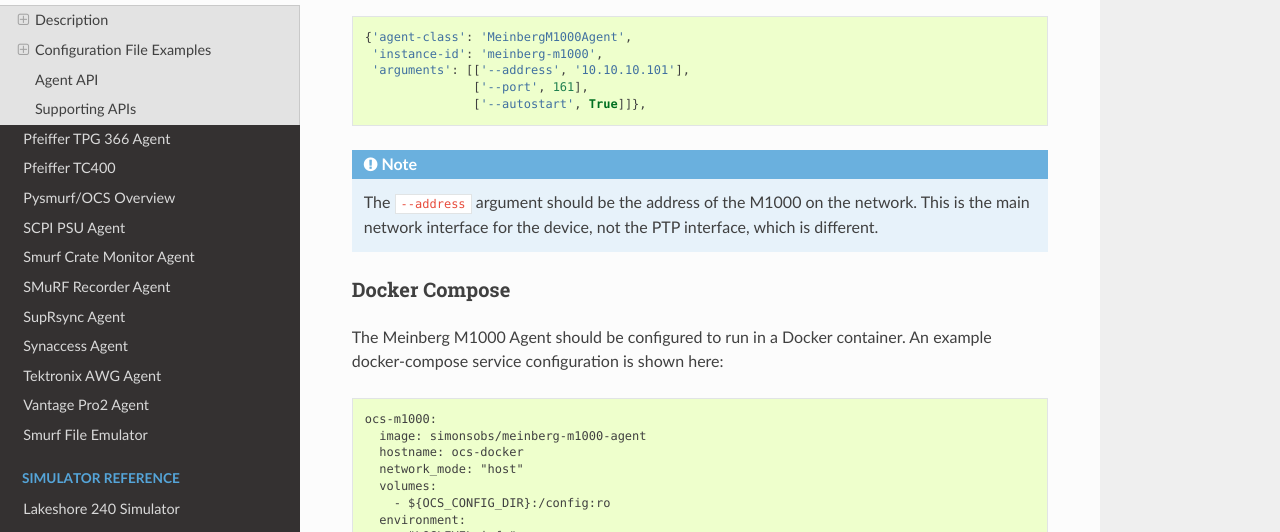
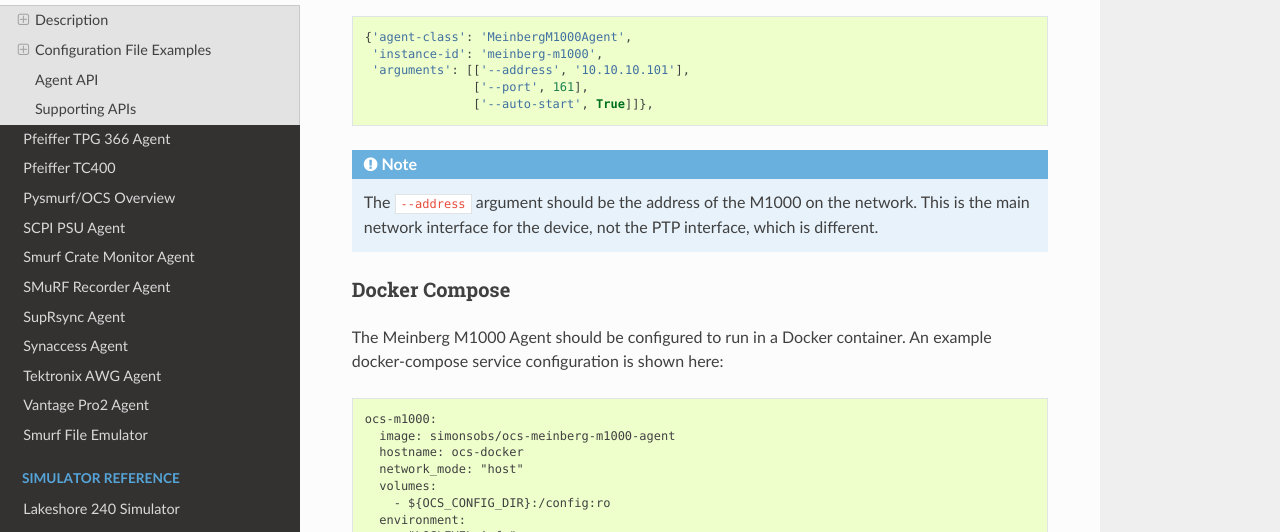
Before and after one commit to simonsobs/socs, a Sphinx documentation site: the page built from docs/agents/meinberg_m1000_agent.rst, in a window 1280 px wide and 900 px high, scrolled down 1061 px. Shown: the part 163-695 px from the top of the window. Built offline with Sphinx 7.4.7 and the Read the Docs theme 2.0.0, drawn with Linux system fonts in a browser that asks for light colours; some of the changed text lies outside the part shown.

Commit message:
Fix typos in docs

```diff
--- a/docs/agents/meinberg_m1000_agent.rst
+++ b/docs/agents/meinberg_m1000_agent.rst
@@ -60,7 +60,7 @@
        'instance-id': 'meinberg-m1000',
        'arguments': [['--address', '10.10.10.101'],
                      ['--port', 161],
-                     ['--autostart', True]]},
+                     ['--auto-start', True]]},
 
 .. note::
     The ``--address`` argument should be the address of the M1000 on the network.
@@ -74,7 +74,7 @@
 example docker-compose service configuration is shown here::
 
   ocs-m1000:
-    image: simonsobs/meinberg-m1000-agent
+    image: simonsobs/ocs-meinberg-m1000-agent
     hostname: ocs-docker
     network_mode: "host"
     volumes:
```
